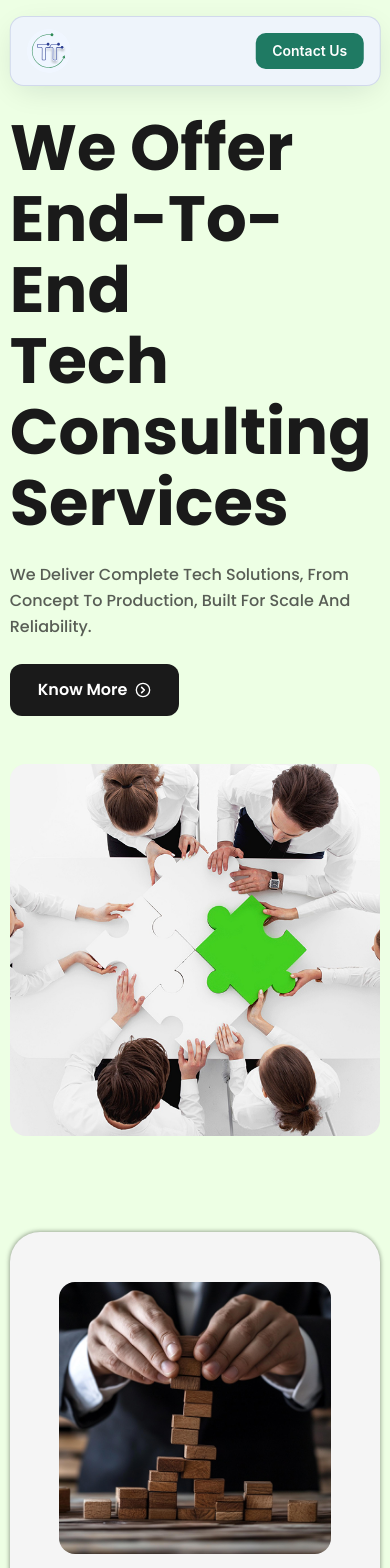
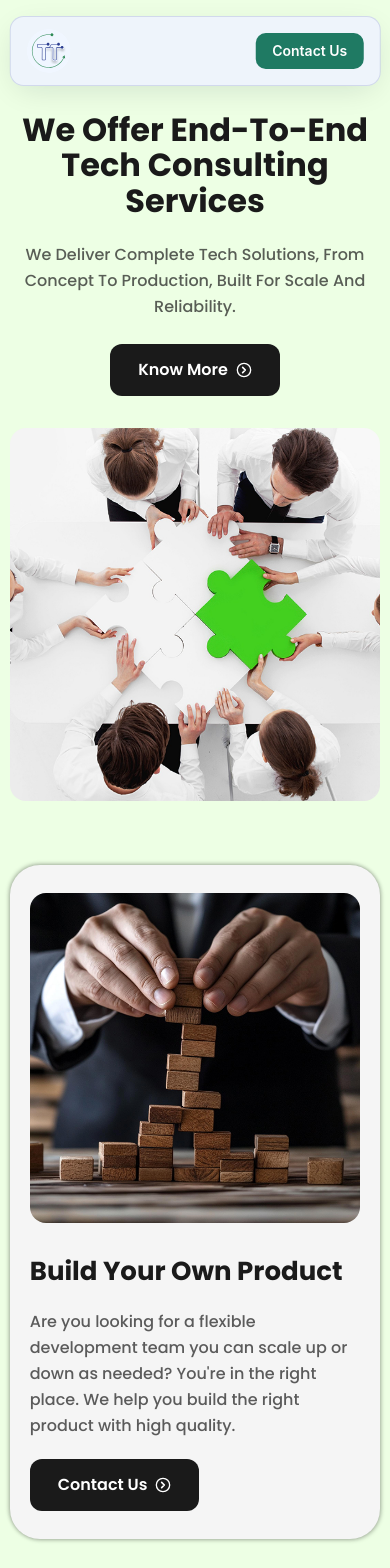
Before and after one commit to gokul-srinath/trinovtech-2.0, a Next.js app: page / in a window 390 px wide. Shown: the top 1568 px of the page. Built offline with nearby package versions, Linux system fonts and the light colour scheme.

Commit message:
feat: Enhance layout and styling across contact and section components for improved responsiveness and user experience

```diff
--- a/src/app/contact/layout.tsx
+++ b/src/app/contact/layout.tsx
@@ -4,7 +4,7 @@ export default function ContactLayout({ children }: { children: React.ReactNode
   return (
     <div className="min-h-screen flex flex-col" style={{ backgroundColor: '#EDFFE4' }}>
       <Navbar />
-      <div className="flex-1 flex items-center justify-center">
+      <div className="flex-1 flex items-center justify-center py-8">
         {children}
       </div>
     </div>
--- a/src/app/contact/page.tsx
+++ b/src/app/contact/page.tsx
@@ -23,7 +23,7 @@ const contactItems = [
 
 export default function ContactPage() {
   return (
-    <main className="flex flex-col sm:flex-row gap-6 items-center justify-center px-6">
+    <main className="flex flex-col sm:flex-row flex-wrap gap-6 items-center justify-center px-6 py-8">
       {contactItems.map((item) => (
         <a
           key={item.href}
@@ -34,8 +34,8 @@ export default function ContactPage() {
           style={{
             background: '#2E8B57',
             borderRadius: '24px',
-            width: '220px',
-            padding: '36px 24px 32px',
+            width: 'clamp(160px, 28vw, 220px)',
+            padding: 'clamp(24px, 4vw, 36px) clamp(16px, 3vw, 24px)',
             textDecoration: 'none',
             boxShadow: '0 4px 24px rgba(31,122,99,0.18)',
           }}
--- a/src/components/Footer.tsx
+++ b/src/components/Footer.tsx
@@ -42,7 +42,7 @@ export default function Footer() {
                     <div className="flex flex-col gap-10 lg:flex-row lg:justify-between">
 
                         {/* Contact cards */}
-                        <div className="flex flex-col gap-3 w-[320px] shrink-0">
+                        <div className="flex flex-col gap-3 w-full max-w-[320px] shrink-0">
                             {contactItems.map((item) => (
                                 <a
                                     key={item.href}
@@ -67,7 +67,7 @@ export default function Footer() {
                         </div>
 
                         {/* Nav columns */}
-                        <div className="grid grid-cols-3 gap-12 lg:self-start w-[700px]">
+                        <div className="grid grid-cols-3 gap-6 lg:self-start w-full lg:w-[700px]">
                             <div>
                                 <p className="mb-4 text-sm font-semibold tracking-widest" style={{ color: '#8fa3b1' }}>Headings</p>
                                 <ul>
--- a/src/components/sections/CtaBanner.tsx
+++ b/src/components/sections/CtaBanner.tsx
@@ -54,7 +54,7 @@ export function CtaBanner({ heading, description, features = [] }: CtaBannerProp
 
         {/* Feature pills */}
         {features.length > 0 && (
-          <div className="flex flex-wrap justify-center gap-4">
+          <div className="flex flex-wrap justify-center gap-3">
             {features.map((f, i) => (
               <div
                 key={i}
@@ -62,10 +62,10 @@ export function CtaBanner({ heading, description, features = [] }: CtaBannerProp
                 style={{
                   background: '#fff',
                   borderRadius: '15px',
-                  padding: '20px 18px',
-                  minWidth: '140px',
-                  flex: '1 1 140px',
+                  padding: '16px 12px',
+                  flex: '1 1 120px',
                   maxWidth: '180px',
+                  minWidth: '100px',
                 }}
               >
                 <img
--- a/src/components/sections/FeatureCard.tsx
+++ b/src/components/sections/FeatureCard.tsx
@@ -20,19 +20,19 @@ export function FeatureCard({
   const imageFirst = imagePosition === 'left'
 
   return (
-    <section className="w-full py-8">
+    <section className="w-full py-6">
       <div
-        className="mx-auto flex flex-col lg:flex-row items-center gap-10 rounded-[30px] overflow-hidden"
+        className="mx-auto flex flex-col lg:flex-row items-center gap-8 rounded-[30px] overflow-hidden"
         style={{
           width: 'min(95%, 1100px)',
           background: '#F5F5F5',
           boxShadow: '-1px -1px 4px 0 rgba(0,0,0,0.25), 1px 1px 4px 0 rgba(0,0,0,0.25)',
-          padding: '50px 49.5px',
+          padding: 'clamp(28px, 5vw, 50px) clamp(20px, 4.5vw, 49.5px)',
         }}
       >
         {/* Image */}
         {assetPath && (
-          <div className={`flex-1 ${imageFirst ? 'lg:order-1' : 'lg:order-2'}`}>
+          <div className={`w-full lg:flex-1 ${imageFirst ? 'lg:order-1' : 'lg:order-2'}`}>
             <Image
               src={assetPath}
               alt={heading}
@@ -44,14 +44,14 @@ export function FeatureCard({
         )}
 
         {/* Content */}
-        <div className={`flex-1 flex flex-col gap-5 ${imageFirst ? 'lg:order-2' : 'lg:order-1'}`}>
+        <div className={`w-full lg:flex-1 flex flex-col gap-5 ${imageFirst ? 'lg:order-2' : 'lg:order-1'}`}>
           <h2
             style={{
               color: '#1A1A1A',
               fontFamily: 'Poppins, sans-serif',
-              fontSize: '40px',
+              fontSize: 'clamp(26px, 4vw, 40px)',
               fontWeight: 700,
-              lineHeight: '50px',
+              lineHeight: '1.3',
               textTransform: 'capitalize',
             }}
           >
--- a/src/components/sections/HeroCard.tsx
+++ b/src/components/sections/HeroCard.tsx
@@ -18,18 +18,18 @@ export function HeroCard({
   assetType = 'image',
 }: HeroCardProps) {
   return (
-    <section className="w-full pt-28 pb-16">
-      <div style={{ width: 'min(95%, 1100px)' }} className="mx-auto flex flex-col lg:flex-row items-center gap-12">
+    <section className="w-full pt-28 pb-10">
+      <div style={{ width: 'min(95%, 1100px)' }} className="mx-auto flex flex-col lg:flex-row items-center gap-8 lg:gap-12">
 
         {/* Left: text content */}
-        <div className="flex-1 flex flex-col gap-6">
+        <div className="flex-1 flex flex-col gap-6 text-center lg:text-left items-center lg:items-start">
           <h1
             style={{
               color: '#1A1A1A',
               fontFamily: 'Poppins, sans-serif',
-              fontSize: '64px',
+              fontSize: 'clamp(32px, 5vw, 64px)',
               fontWeight: 700,
-              lineHeight: '71px',
+              lineHeight: 1.109,
               textTransform: 'capitalize',
             }}
             dangerouslySetInnerHTML={{ __html: heading }}
--- a/src/components/sections/QuoteCard.tsx
+++ b/src/components/sections/QuoteCard.tsx
@@ -14,25 +14,25 @@ export function QuoteCard({
   assetPath,
 }: QuoteCardProps) {
   return (
-    <section className="w-full py-8">
+    <section className="w-full py-6">
       <div
-        className="mx-auto flex flex-col lg:flex-row items-center gap-10 rounded-[30px] overflow-hidden"
+        className="mx-auto flex flex-col lg:flex-row items-center gap-8 rounded-[30px] overflow-hidden"
         style={{
           width: 'min(95%, 1100px)',
           background: '#F5F5F5',
           boxShadow: '-1px -1px 4px 0 rgba(0,0,0,0.25), 1px 1px 4px 0 rgba(0,0,0,0.25)',
-          padding: '50px 49.5px',
+          padding: 'clamp(28px, 5vw, 50px) clamp(20px, 4.5vw, 49.5px)',
         }}
       >
         {/* Left: quote + CTA */}
-        <div className="flex-1 flex flex-col gap-6">
+        <div className="w-full lg:flex-1 flex flex-col gap-6">
           <h2
             style={{
               color: '#1F7A63',
               fontFamily: 'Poppins, sans-serif',
-              fontSize: 'clamp(24px, 3vw, 40px)',
+              fontSize: 'clamp(20px, 3vw, 40px)',
               fontWeight: 700,
-              lineHeight: '52px',
+              lineHeight: '1.4',
               letterSpacing: '-0.312px',
               textTransform: 'capitalize',
             }}
@@ -71,7 +71,7 @@ export function QuoteCard({
 
         {/* Right: image */}
         {assetPath && (
-          <div className="flex-1 flex items-center justify-center lg:justify-end">
+          <div className="w-full lg:flex-1 flex items-center justify-center lg:justify-end">
             <Image
               src={assetPath}
               alt="Quote visual"
--- a/src/components/sections/SolutionCards.tsx
+++ b/src/components/sections/SolutionCards.tsx
@@ -29,7 +29,8 @@ export function SolutionCards({ cards }: SolutionCardsProps) {
             className="relative flex flex-col overflow-hidden"
             style={{
               maxWidth: '100%',
-              height: '600px',
+              minHeight: '400px',
+              height: 'clamp(400px, 50vw, 600px)',
               borderRadius: '30px',
               background: card.bgColor,
               boxShadow: '-1px -1px 4px 0 rgba(0,0,0,0.25), 1px 1px 4px 0 rgba(0,0,0,0.25)',
```
